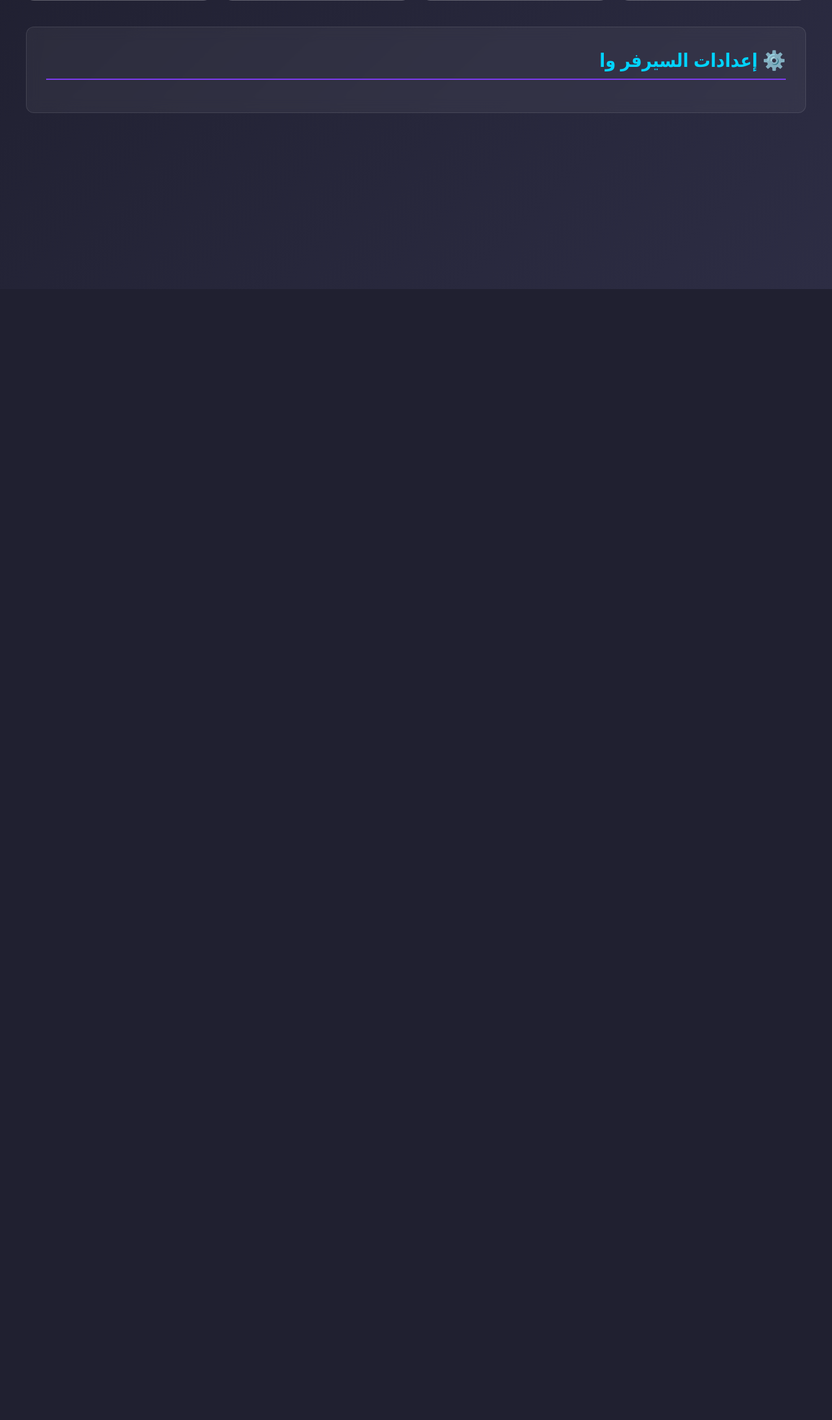
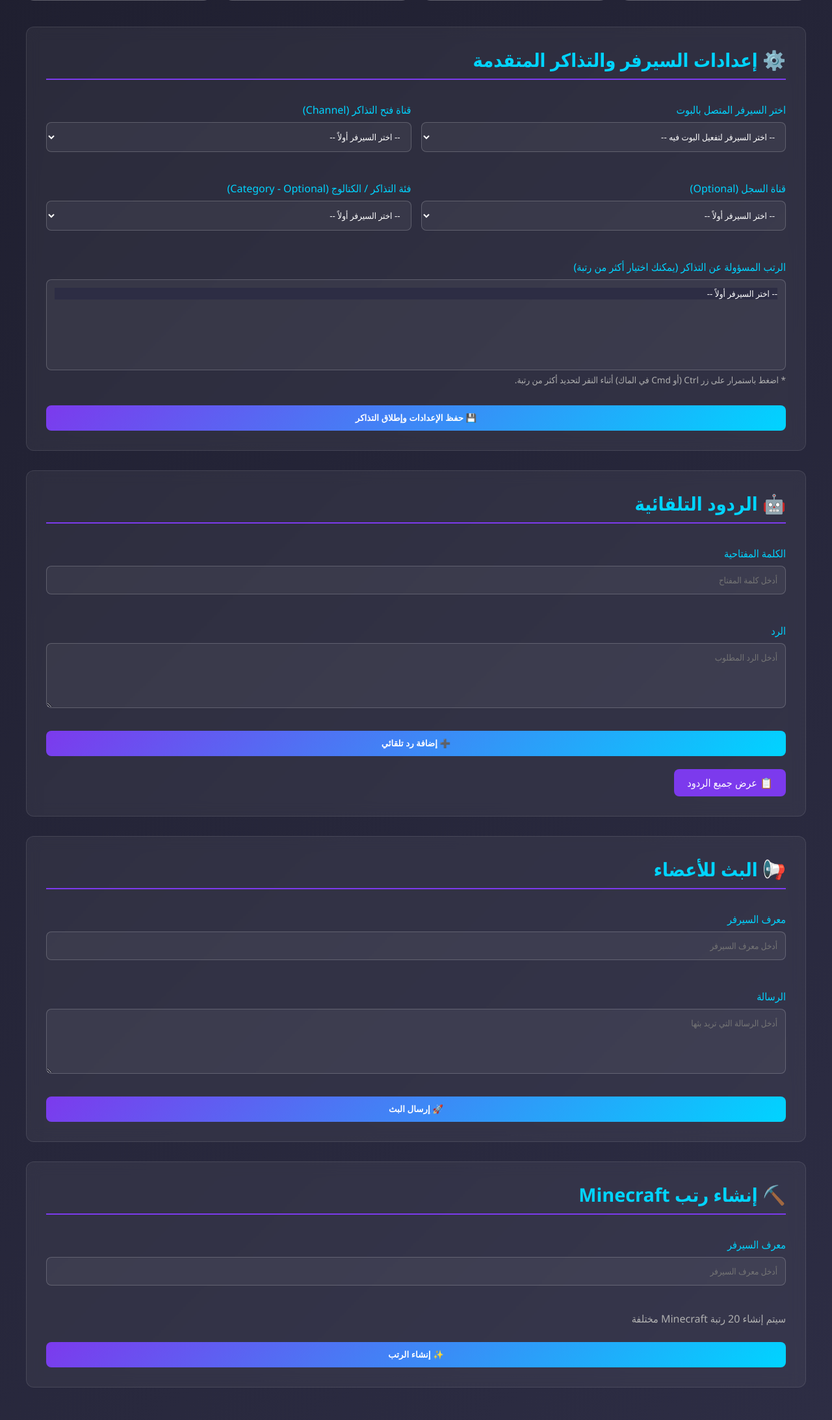
Before and after one commit to mohamed2454/Phantom_control, a Flask app: template templates/index.html in a window 1280 px wide. Shown: the part 355-2541 px from the top of the page at 65% size. Before the commit the page ends 800 px from the top, so only its background shows below. Run offline with Flask 3, Linux system fonts and the light colour scheme; the template is opened without the code that fills it, so the values that code supplies are empty.

Commit message:
Update index.html

```diff
--- a/templates/index.html
+++ b/templates/index.html
@@ -96,7 +96,6 @@
             font-family: inherit;
             transition: all 0.3s ease;
         }
-        /* لتلوين خيارات الـ Select باللون الداكن ليناسب المتصفحات */
         select option {
             background: #2d2d44;
             color: #fff;
@@ -217,4 +216,100 @@
 
         <!-- قسم الإعدادات التفاعلية المطور -->
         <div class="section">
-            <h2>⚙️ إعدادات السيرفر وا
+            <h2>⚙️ إعدادات السيرفر والتذاكر المتقدمة</h2>
+            <form method="POST" action="/update_settings">
+                <div class="form-row">
+                    <div class="form-group">
+                        <label>اختر السيرفر المتصل بالبوت</label>
+                        <select name="guild_id" id="guild_select" required>
+                            <option value="">-- اختر السيرفر لتفعيل البوت فيه --</option>
+                            {% for guild in guilds %}
+                            <option value="{{ guild.id }}">{{ guild.name }}</option>
+                            {% endfor %}
+                        </select>
+                    </div>
+                    <div class="form-group">
+                        <label>قناة فتح التذاكر (Channel)</label>
+                        <select name="channel_id" id="channel_select" required>
+                            <option value="">-- اختر السيرفر أولاً --</option>
+                        </select>
+                    </div>
+                </div>
+                <div class="form-row">
+                    <div class="form-group">
+                        <label>قناة السجل (Optional)</label>
+                        <select name="log_channel" id="log_channel_select">
+                            <option value="">-- اختر السيرفر أولاً --</option>
+                        </select>
+                    </div>
+                    <div class="form-group">
+                        <label>فئة التذاكر / الكتالوج (Category - Optional)</label>
+                        <select name="category_id" id="category_select">
+                            <option value="">-- اختر السيرفر أولاً --</option>
+                        </select>
+                    </div>
+                </div>
+                <div class="form-group">
+                    <label>الرتب المسؤولة عن التذاكر (يمكنك اختيار أكثر من رتبة)</label>
+                    <select name="admin_roles" id="roles_select" multiple style="height: 140px; overflow-y: auto;">
+                        <option value="">-- اختر السيرفر أولاً --</option>
+                    </select>
+                    <p style="font-size: 0.85em; color: #b0b0b0; margin-top: 5px;">* اضغط باستمرار على زر Ctrl (أو Cmd في الماك) أثناء النقر لتحديد أكثر من رتبة.</p>
+                </div>
+                <button type="submit">💾 حفظ الإعدادات وإطلاق التذاكر</button>
+            </form>
+        </div>
+
+        <div class="section">
+            <h2>🤖 الردود التلقائية</h2>
+            <form method="POST" action="/add_auto_reply">
+                <div class="form-group">
+                    <label>الكلمة المفتاحية</label>
+                    <input type="text" name="keyword" placeholder="أدخل كلمة المفتاح" required>
+                </div>
+                <div class="form-group">
+                    <label>الرد</label>
+                    <textarea name="response" placeholder="أدخل الرد المطلوب" required></textarea>
+                </div>
+                <button type="submit">➕ إضافة رد تلقائي</button>
+            </form>
+            <div style="margin-top: 20px;">
+                <a href="/list_replies" style="display: inline-block; padding: 10px 20px; background: #7c3aed; color: #fff; text-decoration: none; border-radius: 8px; transition: all 0.3s ease;" onmouseover="this.style.background='#6d28d9'" onmouseout="this.style.background='#7c3aed'">📋 عرض جميع الردود</a>
+            </div>
+        </div>
+
+        <div class="section">
+            <h2>📢 البث للأعضاء</h2>
+            <form method="POST" action="/broadcast">
+                <div class="form-group">
+                    <label>معرف السيرفر</label>
+                    <input type="text" name="guild_id" placeholder="أدخل معرف السيرفر" required>
+                </div>
+                <div class="form-group">
+                    <label>الرسالة</label>
+                    <textarea name="msg" placeholder="أدخل الرسالة التي تريد بثها" required></textarea>
+                </div>
+                <button type="submit">🚀 إرسال البث</button>
+            </form>
+        </div>
+
+        <div class="section">
+            <h2>⛏️ إنشاء رتب Minecraft</h2>
+            <form method="POST" action="/create_mc_roles">
+                <div class="form-group">
+                    <label>معرف السيرفر</label>
+                    <input type="text" name="guild_id" placeholder="أدخل معرف السيرفر" required>
+                </div>
+                <p style="color: #b0b0b0; margin: 10px 0;">سيتم إنشاء 20 رتبة Minecraft مختلفة</p>
+                <button type="submit">✨ إنشاء الرتب</button>
+            </form>
+        </div>
+    </div>
+
+    <!-- كود الجافا سكربت للربط الديناميكي الفوري -->
+    <script>
+    document.getElementById('guild_select').addEventListener('change', function() {
+        const guildId = this.value;
+        const channelSelect = document.getElementById('channel_select');
+        const logChannelSelect = document.getElementById('log_channel_select');
+        const categorySelect = document.getElementById('
```
